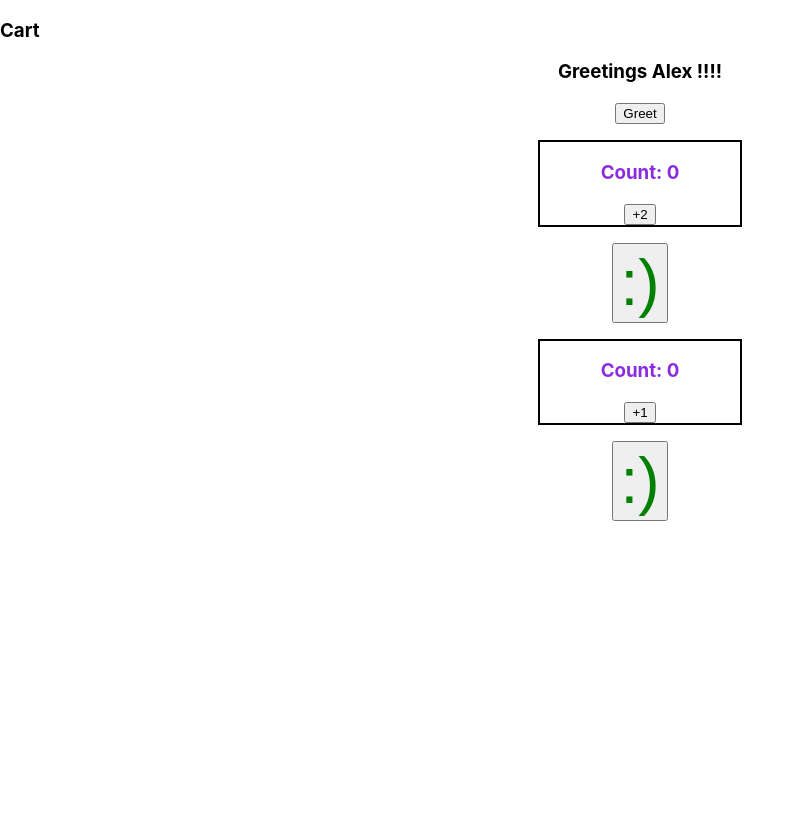
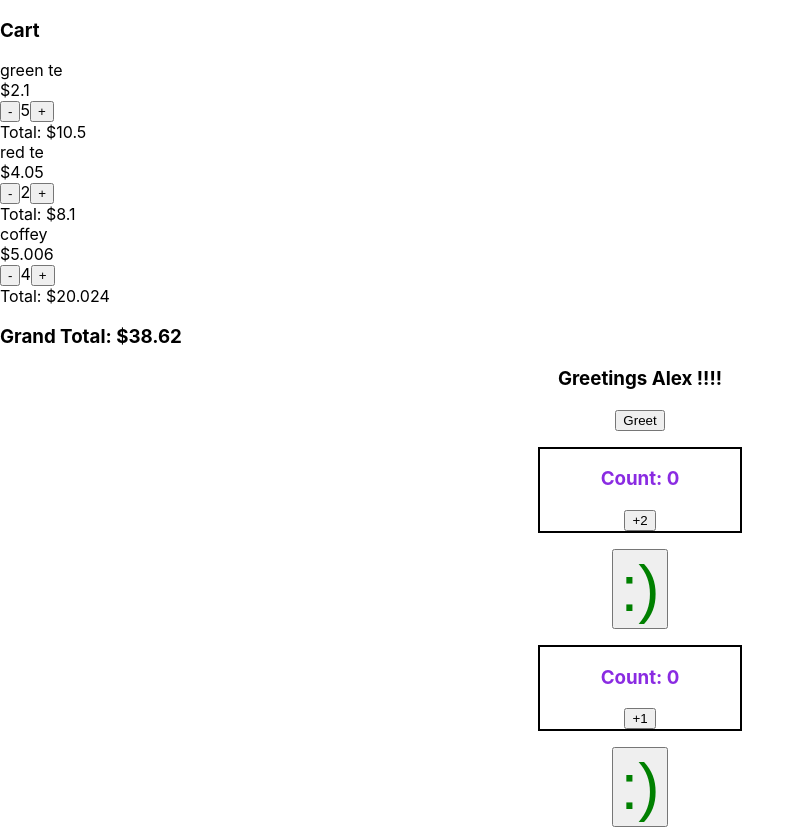
Before and after one commit to alexbryw/react-hooks-prop-types, a React (Create React App) app: page / in a window 1280 px wide. Shown: the whole page, without its empty margins (0-805 px from the left). Before the commit the page ends 800 px from the top, so only its background shows below. Built offline with nearby package versions, Linux system fonts and the light colour scheme.

Commit message:
Cart total callback added.

```diff
--- a/src/App.js
+++ b/src/App.js
@@ -5,10 +5,16 @@ import MoodToggler from './components/MoodToggler';
 import Cart from './components/Cart';
 // import './App.css';
 
+const items = [
+  {id:1, name: "green te", price: 2.1, qty: 5},
+  {id:2, name: "red te", price: 4.05, qty: 2},
+  {id:3, name: "coffey", price: 5.006, qty: 4},
+]
+
 function App() {
   return (
     <>
-      <Cart />
+      <Cart initialItems={items}/>
       <Greeting name="Alex" excitement={4} />
       <Counter step={2} />
       <MoodToggler />
--- a/src/components/Cart.jsx
+++ b/src/components/Cart.jsx
@@ -1,9 +1,29 @@
-import React from 'react'
+import React, { useState } from 'react'
+import CartItem from './CartItem'
 
-export default function Cart(){
+export default function Cart({initialItems}){
+    const [items, setItems] = useState(initialItems)
+
+    const updateQty = (id, qty) => {
+        const newItems = [...items]
+        const foundItem = newItems.find(item => item.id === id)
+        foundItem.qty = qty
+        setItems(newItems)
+    }
+
+    const grandTotal = items.reduce((total, item) => (
+        total + item.price * item.qty
+    ),0).toFixed(2)
+
     return (
-        <div>
-            <h3>Cart</h3>
+    <div className="Cart">
+        <h3>Cart</h3>
+        <div className="Cart-Items">
+            {items.map(item => (
+                <CartItem key={item.id} {...item} updateQty={updateQty}/>
+            ))}
         </div>
+        <h3>Grand Total: ${grandTotal}</h3>
+    </div>
     )
 }
--- /dev/null
+++ b/src/components/CartItem.jsx
@@ -0,0 +1,16 @@
+import React from 'react'
+
+export default function CartItem({id, name, price, qty, updateQty}){
+    return(
+        <div className="CartItem">
+            <div>{name}</div>
+            <div>${price}</div>
+            <div>
+                <button disabled={qty === 1 ? true : false} onClick={() => updateQty(id, qty-1)}>-</button>
+                    {qty}
+                <button onClick={() => updateQty(id ,qty+1)}>+</button>
+            </div>
+            <div>Total: ${qty*price} </div>
+        </div>
+    )
+}
```
